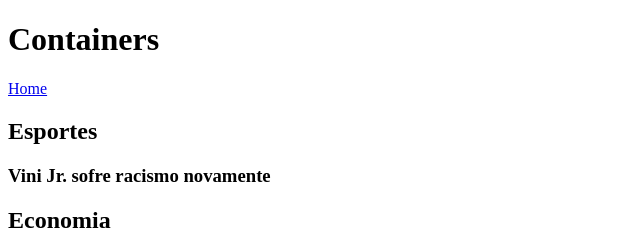
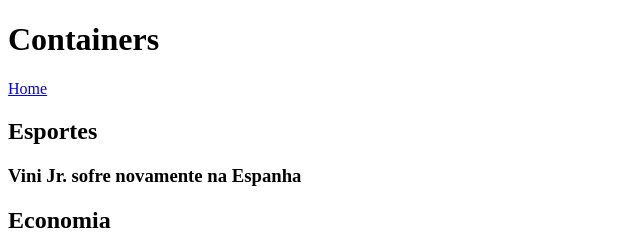
Before and after one commit to GugsCorrea/html_inicial, a plain HTML site: page containers.html in a window 1280 px wide. Shown: the top 251 px of the page, 0-640 px from the left. Drawn offline with Linux system fonts and the light colour scheme.

Commit message:
editando texto

```diff
--- a/containers.html
+++ b/containers.html
@@ -18,7 +18,7 @@
             <section>
                 <h2>Esportes</h2>
                 <article>
-                    <h3>Vini Jr. sofre racismo novamente</h3>
+                    <h3>Vini Jr. sofre novamente na Espanha</h3>
                 </article>
             </section>
             <section>
```
